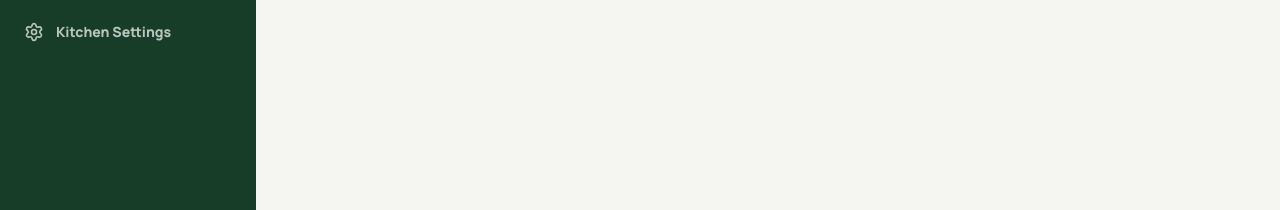
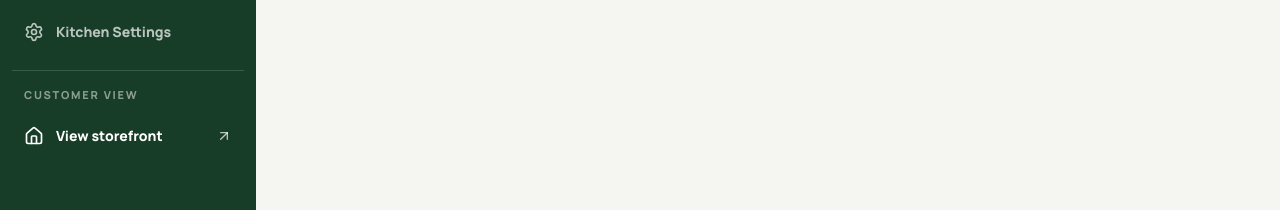
Before and after one commit to pauldhrupad/GharKaBite, a Next.js app: page /admin/meals in a window 1280 px wide. Shown: the part 310-520 px from the top of the page. Built offline with nearby package versions, Linux system fonts and the light colour scheme; no server answers; the database is empty.

Commit message:
Add storefront preview link to admin sidebar

```diff
--- a/components/AdminSidebar.js
+++ b/components/AdminSidebar.js
@@ -3,7 +3,7 @@
 import Link from "next/link";
 import { usePathname } from "next/navigation";
 import { useEffect, useState } from "react";
-import { CalendarRange, ChefHat, LayoutDashboard, Menu, PanelLeftClose, PanelLeftOpen, Settings, ShoppingBag, Users, X } from "lucide-react";
+import { ArrowUpRight, CalendarRange, ChefHat, House, LayoutDashboard, Menu, PanelLeftClose, PanelLeftOpen, Settings, ShoppingBag, Users, X } from "lucide-react";
 import BrandMark from "./BrandMark";
 
 const links = [
@@ -19,7 +19,10 @@ function Navigation({ pathname, collapsed = false, onNavigate }) {
   return <nav className="p-3" aria-label="Admin navigation">{links.map(({ href, label, icon: Icon }) => {
     const active = pathname.startsWith(href);
     return <Link key={href} href={href} onClick={onNavigate} aria-label={collapsed ? label : undefined} aria-current={active ? "page" : undefined} title={collapsed ? label : undefined} className={`mb-1 flex items-center rounded-xl py-3 text-sm font-extrabold transition ${collapsed ? "justify-center px-2" : "gap-3 px-3"} ${active ? "bg-white text-primary" : "text-white/70 hover:bg-white/10 hover:text-white"}`}><Icon className="size-5 shrink-0" aria-hidden="true" />{!collapsed && <span>{label}</span>}</Link>;
-  })}</nav>;
+  })}<div className="mt-4 border-t border-white/15 pt-4">
+    {!collapsed && <p className="mb-2 px-3 text-[11px] font-extrabold uppercase tracking-[0.16em] text-white/50">Customer view</p>}
+    <Link href="/" target="_blank" rel="noopener noreferrer" onClick={onNavigate} aria-label={collapsed ? "View storefront (opens new tab)" : undefined} title={collapsed ? "View storefront (opens new tab)" : undefined} className={`flex min-h-12 items-center rounded-xl text-sm font-extrabold text-white transition hover:bg-white/10 focus-visible:outline-2 focus-visible:outline-offset-2 focus-visible:outline-white ${collapsed ? "justify-center px-2" : "gap-3 px-3"}`}><House className="size-5 shrink-0" aria-hidden="true" />{!collapsed && <><span className="flex-1">View storefront</span><ArrowUpRight className="size-4 shrink-0 text-white/70" aria-hidden="true" /><span className="sr-only">(opens new tab)</span></>}</Link>
+  </div></nav>;
 }
 
 export default function AdminSidebar() {
```
